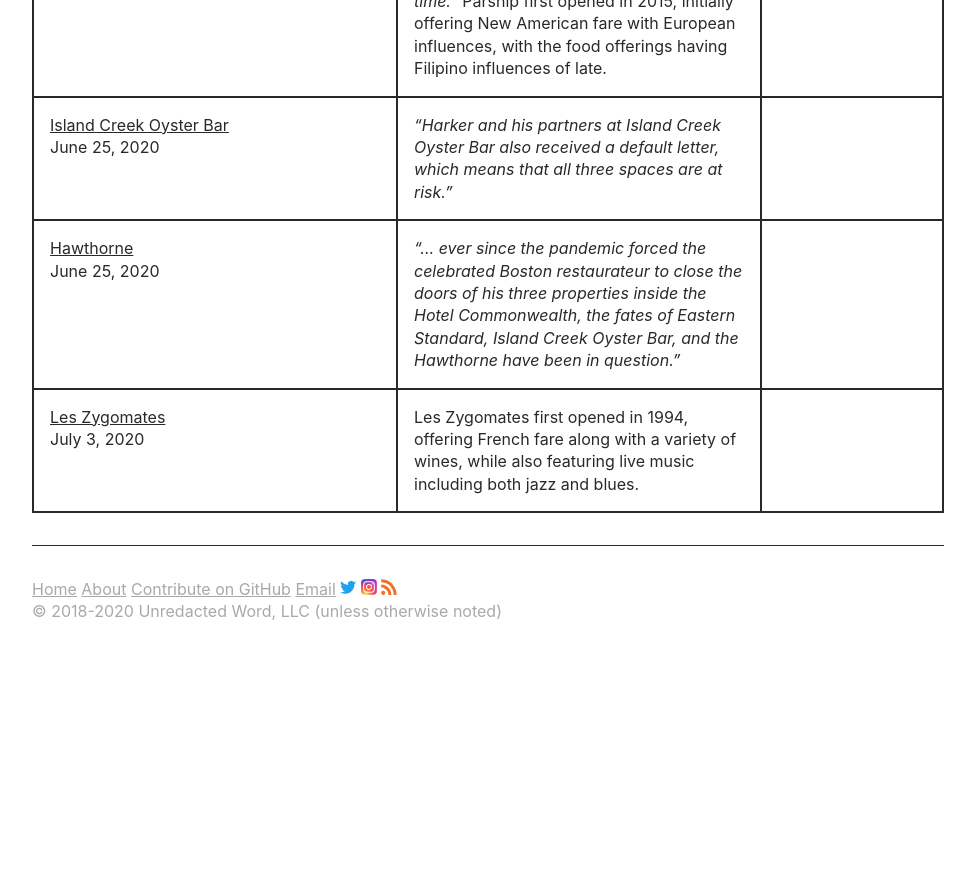
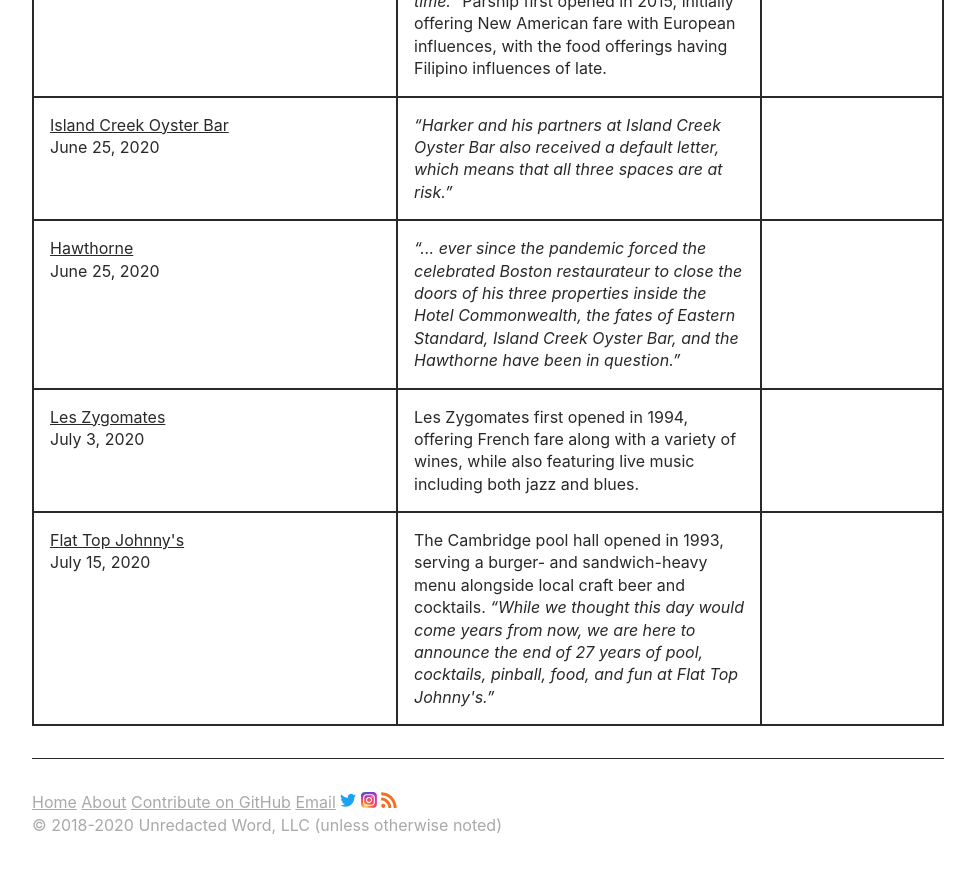
Before and after one commit to unredacted-word/katamari-restaurants, a Jekyll site: the page built from index.md, in a window 1280 px wide and 900 px high, scrolled down 3827 px. Shown: the top 873 px of the window, without its empty margins (152-1127 px from the left). Built offline with Jekyll 4.4.1, drawn with Linux system fonts in a browser that asks for light colours; before the commit the page ends 4514 px from its top, so only the background shows below that.

Commit message:
Flat top johnny's

```diff
--- a/_data/companies.yml
+++ b/_data/companies.yml
@@ -149,7 +149,6 @@ hawthorne:
     fates of Eastern Standard, Island Creek Oyster Bar, and the Hawthorne have
     been in question.</q>
 
-
 leszygomates:
   name: "Les Zygomates"
   date: 2020-07-03 08:00:00
@@ -158,3 +157,14 @@ leszygomates:
     Les Zygomates first opened in 1994, offering French fare along with a
     variety of wines, while also featuring live music including both jazz
     and blues.
+
+flattop:
+  name: "Flat Top Johnny's"
+  date: 2020-07-15 20:08:00
+  url: https://twitter.com/FlatTopJohnnys/status/1283533943044792320/photo/1
+  notes: >
+    The Cambridge pool hall opened in 1993, serving a burger- and sandwich-heavy
+    menu alongside local craft beer and cocktails.
+    <q>While we thought this day would come years from now, we are here to announce
+    the end of 27 years of pool, cocktails, pinball, food, and fun at Flat Top
+    Johnny's.</q>
```
